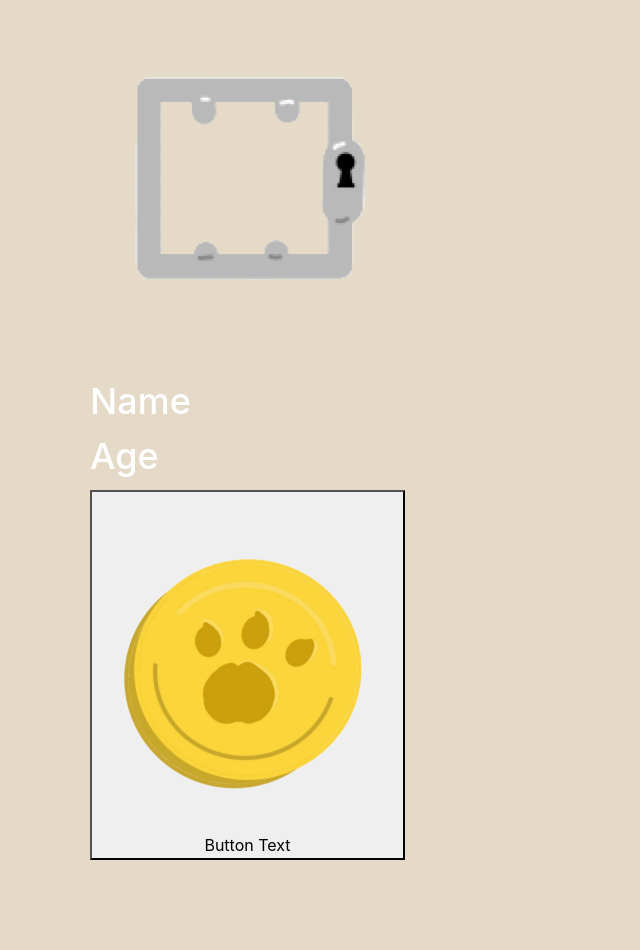
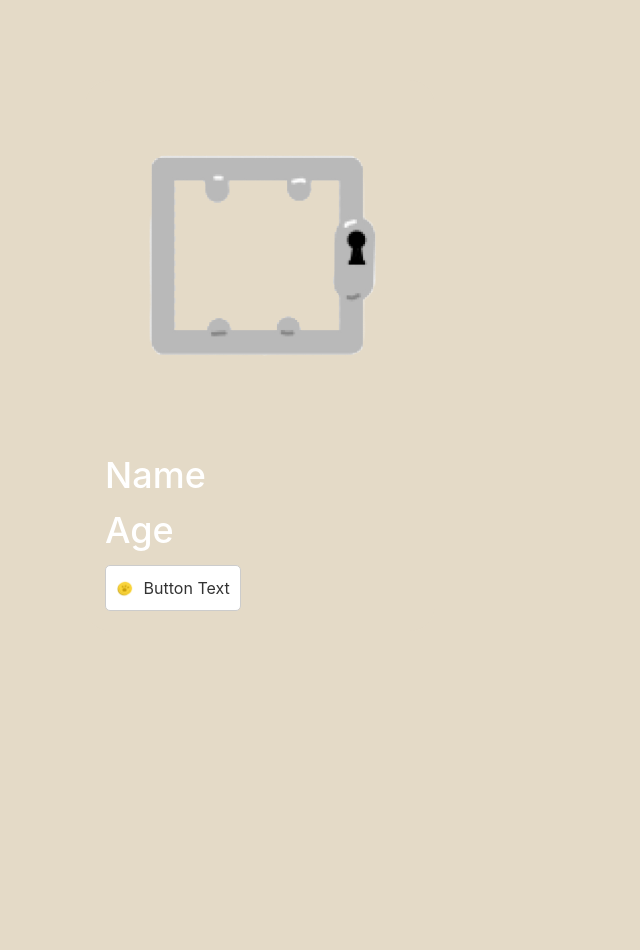
Before and after one commit to vanillabelle/vanillabelle.github.io, a PHP site: page / in a window 1280 px wide. Shown: the whole page, without its empty margins (0-640 px from the left). After the commit the page ends 611 px from the top, so only its background shows below. Run offline with PHP 8.4, Linux system fonts and the light colour scheme.

Commit message:
Update style.css

```diff
--- a/style.css
+++ b/style.css
@@ -95,12 +95,22 @@
 .date{
     font-size: 12px;
 }
-.container {
-  display: flex;
+.button-with-image {
+  display: inline-flex;
   align-items: center;
+  background-color: #fff;
+  border: solid 1px #ccc;
+  padding: 10px;
+  border-radius: 5px;
 }
 
 .resizable-image {
-  max-width: 100%;
-  height: auto;
+  height: 20px;
+  width: auto;
+  margin-right: 10px;
 }
+
+.button-text {
+  font-size: 16px;
+  color: #333;
+}
```
